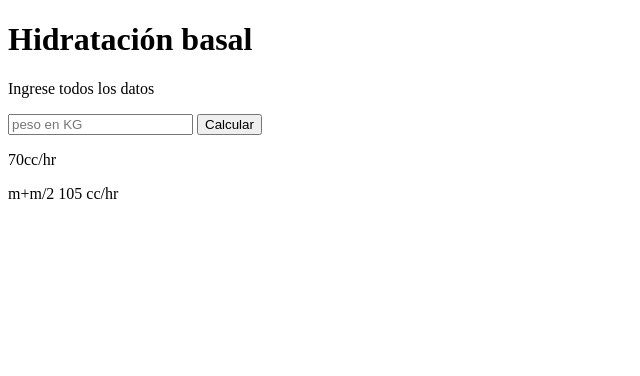
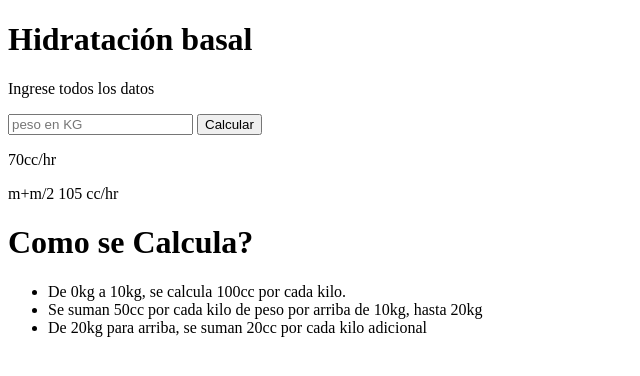
Before and after one commit to GuillermoGonzalez11/CalculadoraBasal, a plain HTML site: page index.html in a window 1280 px wide. Shown: the whole page, without its empty margins (0-640 px from the left). Drawn offline with Linux system fonts and the light colour scheme.

Commit message:
estructura html terminada

```diff
--- a/index.html
+++ b/index.html
@@ -12,5 +12,12 @@
     <Button>Calcular</Button>
     <p>70cc/hr</p>
     <p>m+m/2 105 cc/hr</p>
+
+    <h1>Como se Calcula?</h1>
+    <ul>
+        <li>De 0kg a 10kg, se calcula 100cc por cada kilo.</li>
+        <li>Se suman 50cc por cada kilo de peso por arriba de 10kg, hasta 20kg</li>
+        <li>De 20kg para arriba, se suman 20cc por cada kilo adicional</li>
+    </ul>
  </body>
  </html>
```
